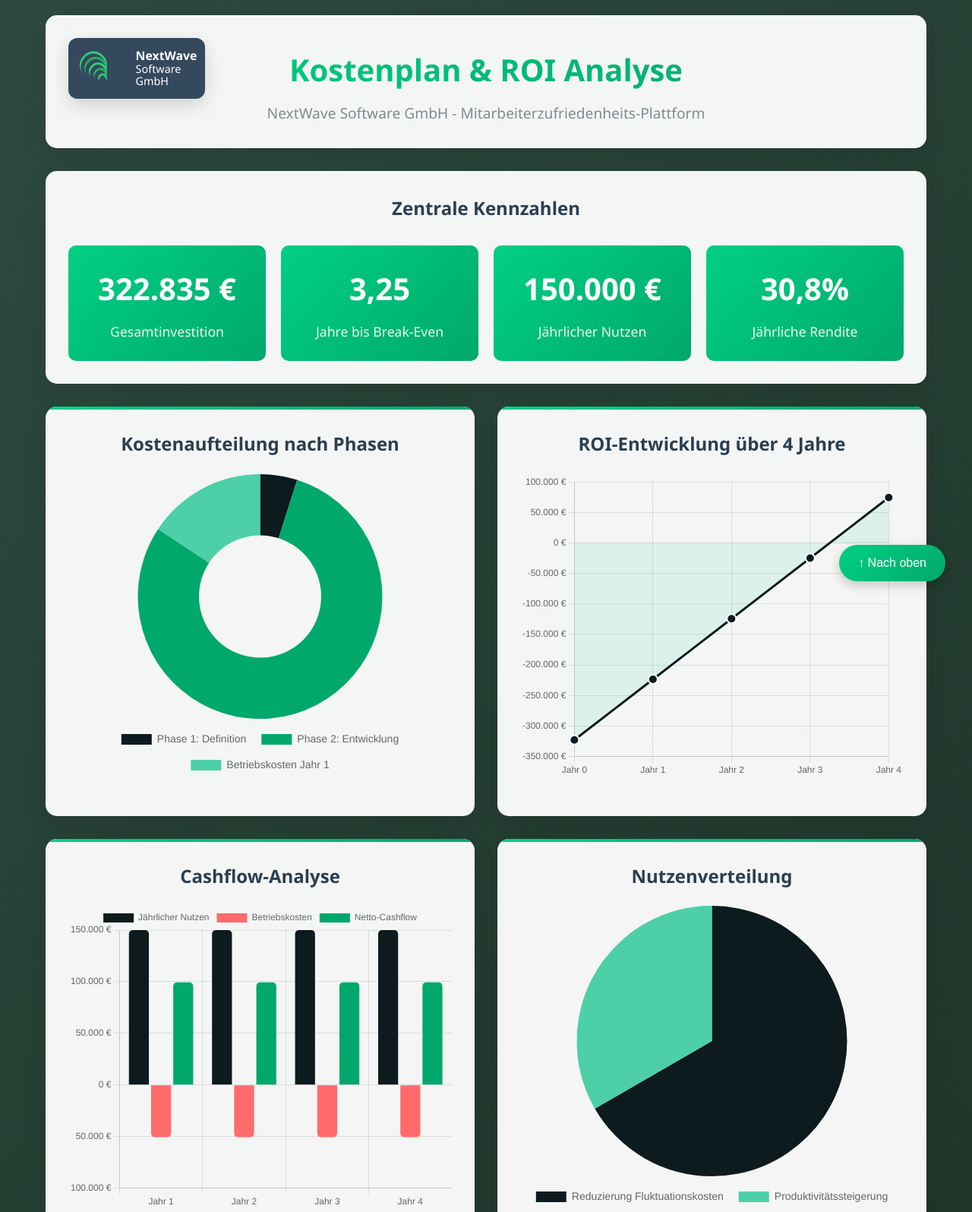
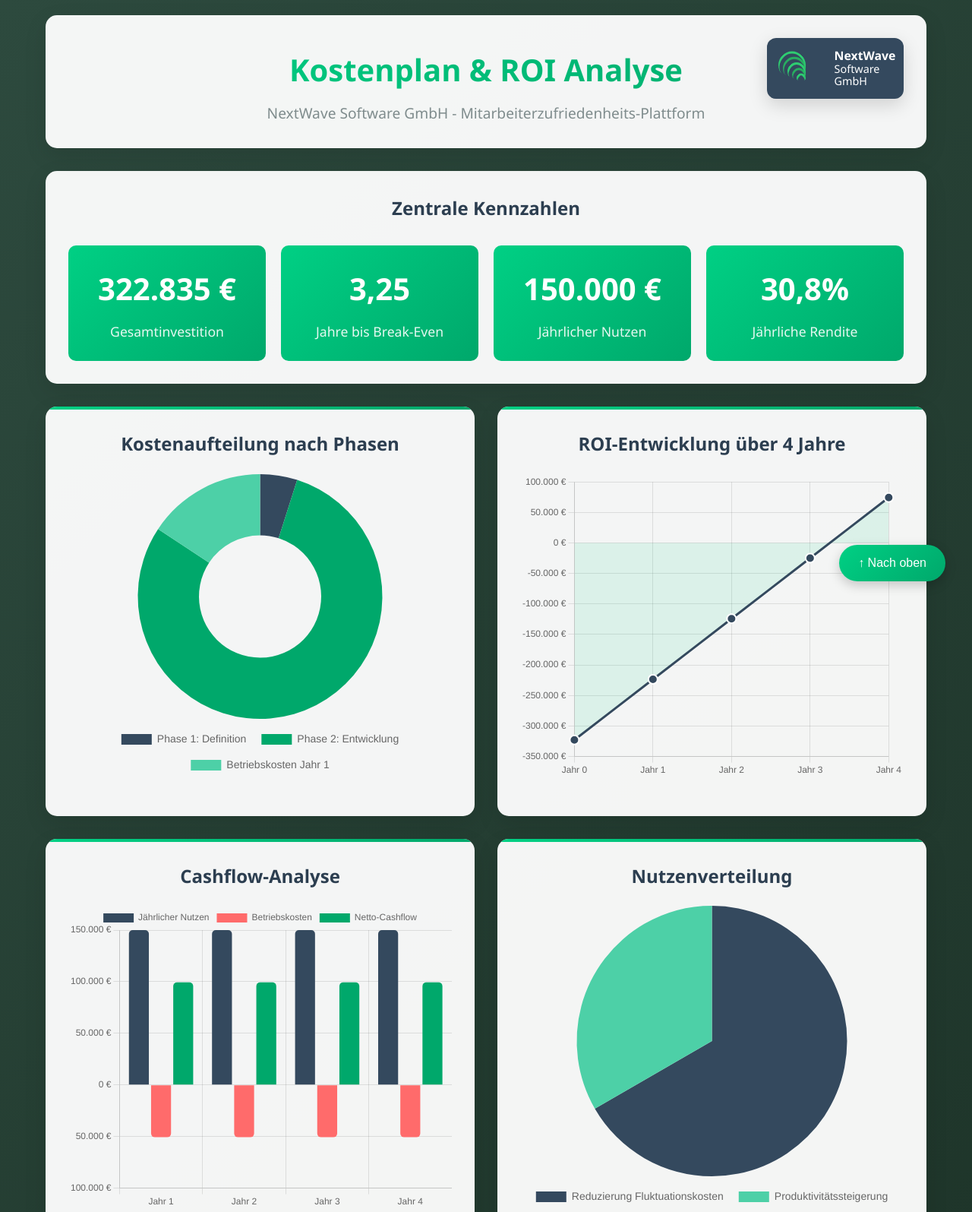
Before and after one commit to xchope/nextwave, a plain HTML site: page index.html in a window 1280 px wide. Shown: the top 1595 px of the page at 76% size. Drawn offline with nearby package versions, Linux system fonts and the light colour scheme.

Commit message:
Update index.html

```diff
--- a/index.html
+++ b/index.html
@@ -40,7 +40,7 @@
         .company-logo {
             position: absolute;
             top: 30px;
-            right: px;
+            right: 30px;
             width: 180px;
             height: 80px;
             background: #34495e;
@@ -435,7 +435,7 @@
 
     <script>
         // CHART FARBEN - Hier können Sie die Diagrammfarben ändern
-        const primaryColor = '#0D1B1E';    // Hauptgrün
+        const primaryColor = '#34495e';    // Hauptgrün
         const secondaryColor = '#00a86b';  // Dunkleres Grün
         const accentColor = '#4dd0a7';     // Helleres Grün
         const lightColor = '#80e0c7';      // Sehr helles Grün
```
